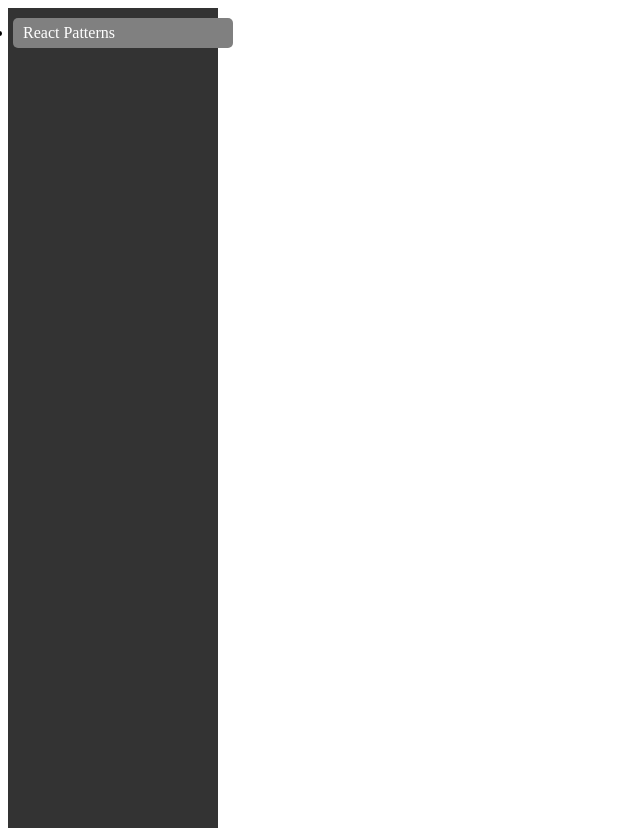
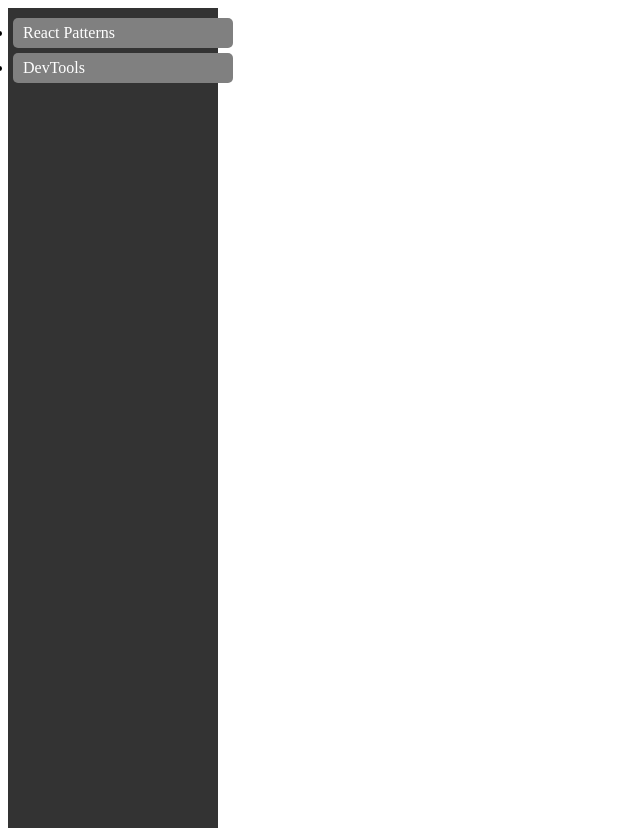
Before and after one commit to sergeypoddubnii/js-tricks, a React (Create React App) app: page / in a window 1280 px wide. Shown: the whole page, without its empty margins (0-640 px from the left). Built offline with nearby package versions, Linux system fonts and the light colour scheme.

Commit message:
add devtools link

```diff
--- a/src/Components/Menu/Menu.tsx
+++ b/src/Components/Menu/Menu.tsx
@@ -7,6 +7,7 @@ const Menu = () => {
 		<nav>
 			<ul className={styles.menu}>
 				<MenuLink text='React Patterns' to={'/'}/>
+				<MenuLink text='DevTools' to={'/'}/>
 			</ul>
 		</nav>
 	);
```
